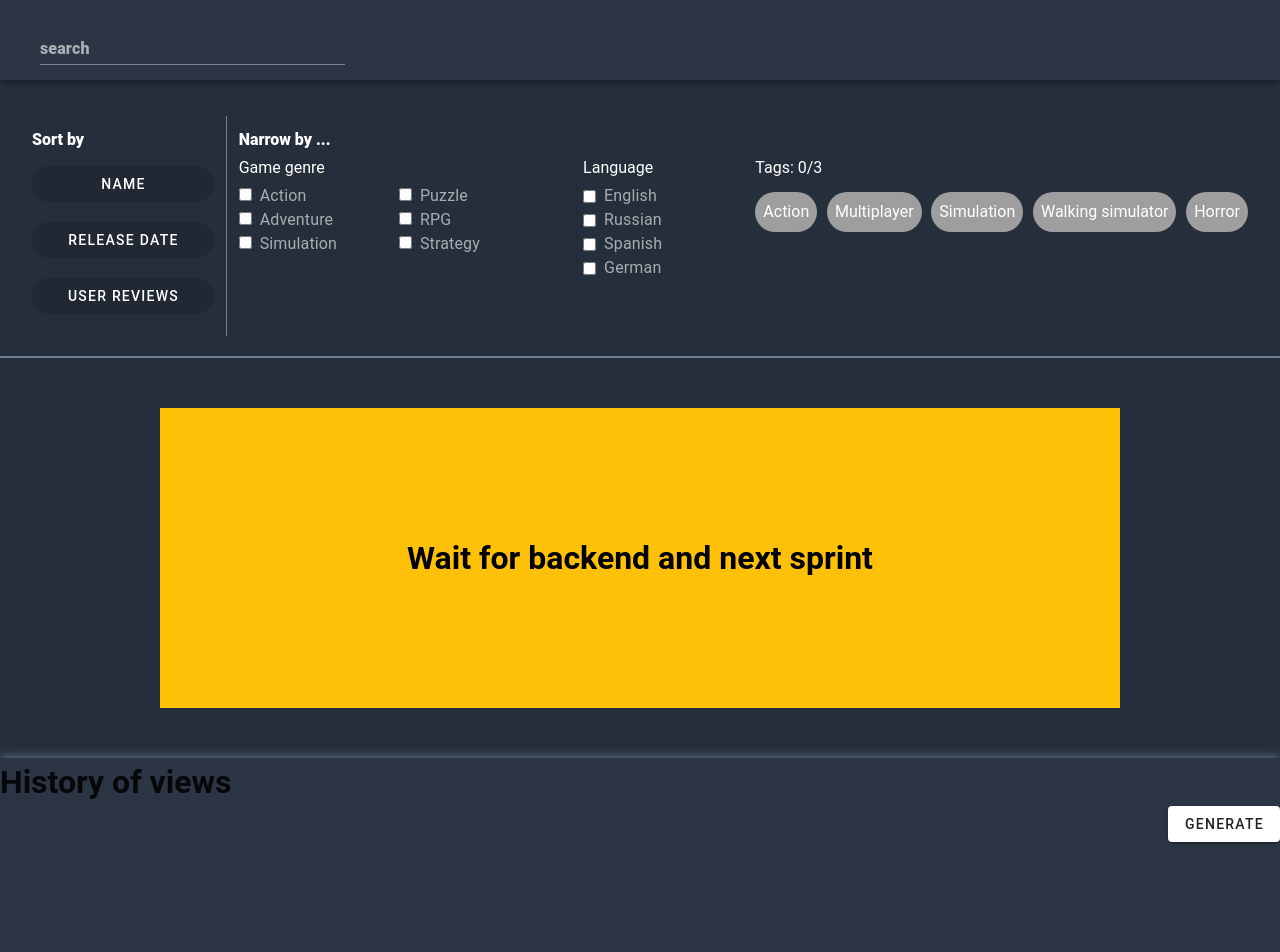
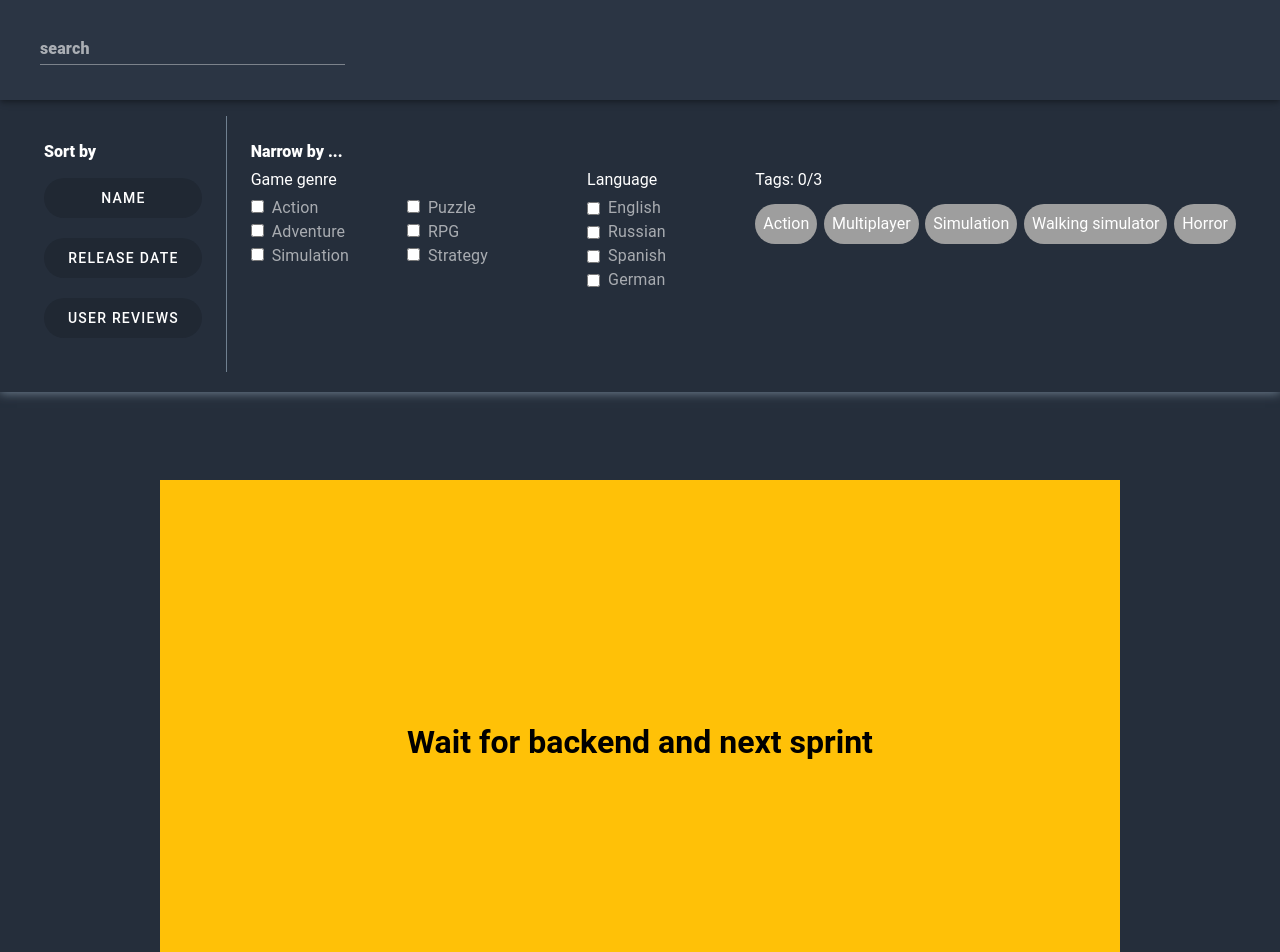
Before and after one commit to Steam-Better-RecSys/Steam-Better-RecSys-Frontend, a Vue app in the folder vue-Steam-Better-RecSys/: page / in a window 1280 px wide. Shown: the top 952 px of the page. Built offline with nearby package versions, Linux system fonts and the light colour scheme.

Commit message:
[fix] new margins and height

```diff
--- a/vue-Steam-Better-RecSys/src/components/FiltersMenu.vue
+++ b/vue-Steam-Better-RecSys/src/components/FiltersMenu.vue
@@ -3,7 +3,7 @@
     <div class="wrapper pt-8" id="collapseSorting">
       <v-row class="row main-row">
         <!-- Sorting -->
-        <v-col class="d-flex flex-column sort-col" cols="2">
+        <v-col class="d-flex flex-column sort-col pa-6" cols="2">
           <p class="mb-1 font-weight-black">Sort by</p>
           <v-btn-toggle class="d-flex flex-column h-auto">
             <v-btn class="sort-btn">Name</v-btn>
@@ -13,7 +13,7 @@
           <!--          <OrderButton  />-->
         </v-col>
         <!-- Filtering -->
-        <v-col class="">
+        <v-col class="pa-6">
           <p class="mb-1 font-weight-black">Narrow by ...</p>
           <v-row class="v-row v-row-cols-1 v-row-cols-sm-1 row-cols-md-2 row-cols-lg-3 row-cols-xl-4 g-1">
             <!-- Systems -->
@@ -153,7 +153,7 @@ export default {
 
 <style scoped>
 .main-container {
-  border-bottom: 2px solid slategrey;
+  box-shadow: 0 1px 10px slategrey;
   color: white;
 }
 
@@ -171,7 +171,7 @@ export default {
   color: white;
   margin-bottom: 10px;
   margin-top: 10px;
-  padding: 10px;
+  padding: 12px;
 }
 
 </style>
--- a/vue-Steam-Better-RecSys/src/components/HistoryFooter.vue
+++ b/vue-Steam-Better-RecSys/src/components/HistoryFooter.vue
@@ -1,5 +1,5 @@
 <template>
-  <div class="history">
+  <div class="history pa-5">
     <h1>History of views</h1>
     <div class="d-flex justify-end align-baseline">
       <v-btn @click="$router.push({path:'/recommendation'})">Generate</v-btn>
@@ -16,7 +16,7 @@ export default {
 <style scoped>
 .history{
   box-shadow:  0 0 10px slategrey;
-  height: 300px;
   background: rgb(43,53,68);
+  height: 200px;
 }
 </style>
--- a/vue-Steam-Better-RecSys/src/components/MainCard.vue
+++ b/vue-Steam-Better-RecSys/src/components/MainCard.vue
@@ -14,6 +14,6 @@ export default {
 
 <style scoped>
 div{
-  height: 400px;
+  height: 700px;
 }
 </style>
--- a/vue-Steam-Better-RecSys/src/components/SearchHeader.vue
+++ b/vue-Steam-Better-RecSys/src/components/SearchHeader.vue
@@ -1,20 +1,16 @@
 <template>
-  <v-app-bar class="pa-5" style="height: 10%; background: rgb(43,53,68); color: white">
-    <v-app-bar-title>
-      <v-text-field class="w-25 font-weight-black" label="search" variant="underlined"></v-text-field>
-    </v-app-bar-title>
-  </v-app-bar>
+  <div class="head-wrapper">
+    <v-app-bar class="pa-5" style="height: 100px; background: rgb(43,53,68); color: white">
+      <v-app-bar-title>
+        <v-text-field class="w-25 font-weight-black" label="search" variant="underlined"></v-text-field>
+      </v-app-bar-title>
+    </v-app-bar>
+  </div>
 </template>
 
 <script>
-import FiltersMenu from "@/components/FiltersMenu.vue";
-export default {
-  components: {
-    FiltersMenu
-  }
-}
+export default {}
 </script>
 
 <style scoped>
-
 </style>
--- a/vue-Steam-Better-RecSys/src/views/MainView.vue
+++ b/vue-Steam-Better-RecSys/src/views/MainView.vue
@@ -1,7 +1,8 @@
 <template>
-  <div class="body">
+  <div class="my-body">
       <search-header/>
       <filters-menu class="filters"/>
+
     <main-card/>
     <history-footer/>
   </div>
@@ -12,8 +13,9 @@ import SearchHeader from "@/components/SearchHeader.vue";
 import FiltersMenu from "@/components/FiltersMenu.vue";
 import MainCard from "@/components/MainCard.vue";
 import HistoryFooter from "@/components/HistoryFooter.vue";
+
 export default {
-  components:{
+  components: {
     MainCard,
     SearchHeader,
     FiltersMenu,
@@ -23,9 +25,7 @@ export default {
 </script>
 
 <style scoped>
-.body{
+.my-body {
   background: rgb(37, 46, 59);
 }
-
-
 </style>
```
